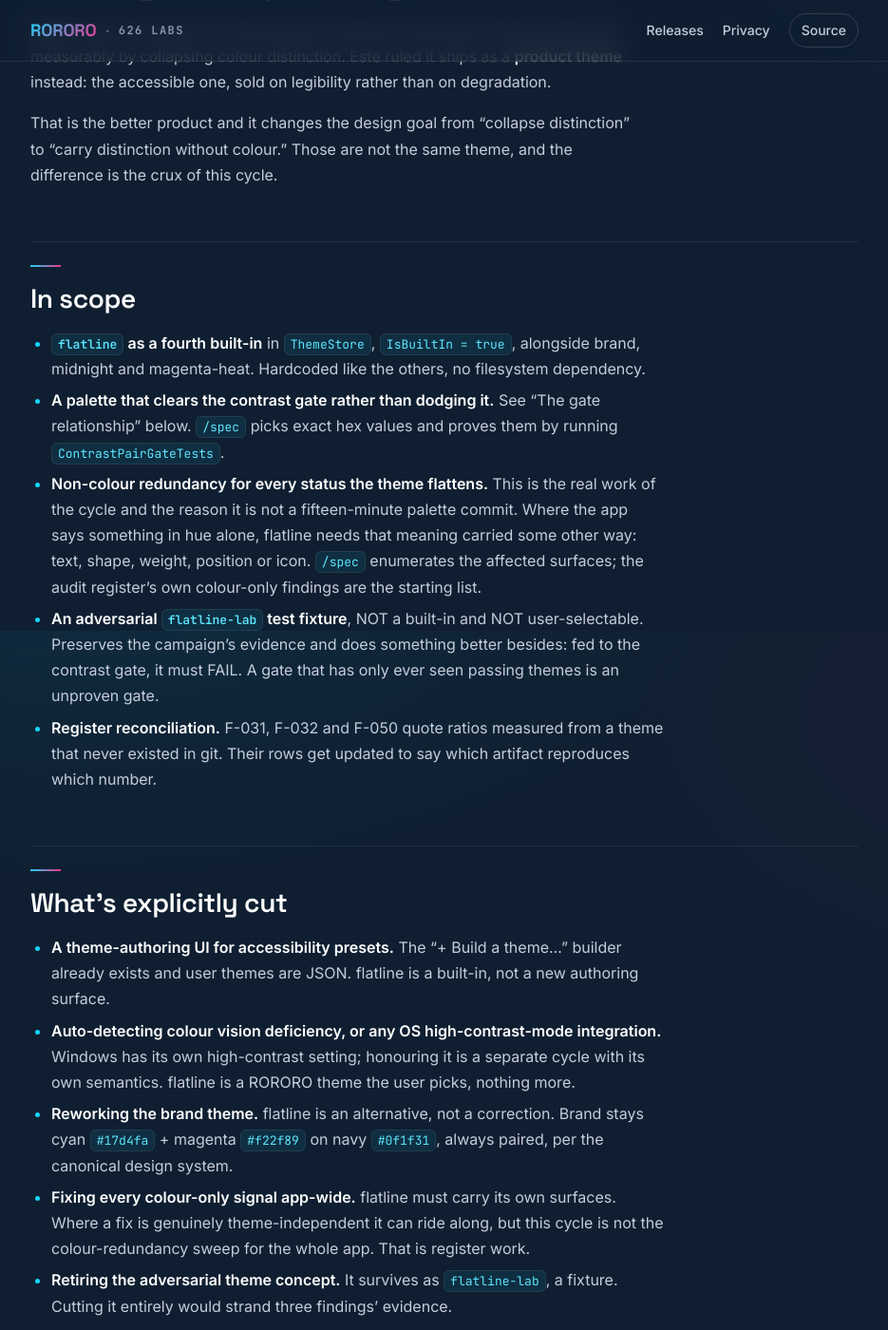
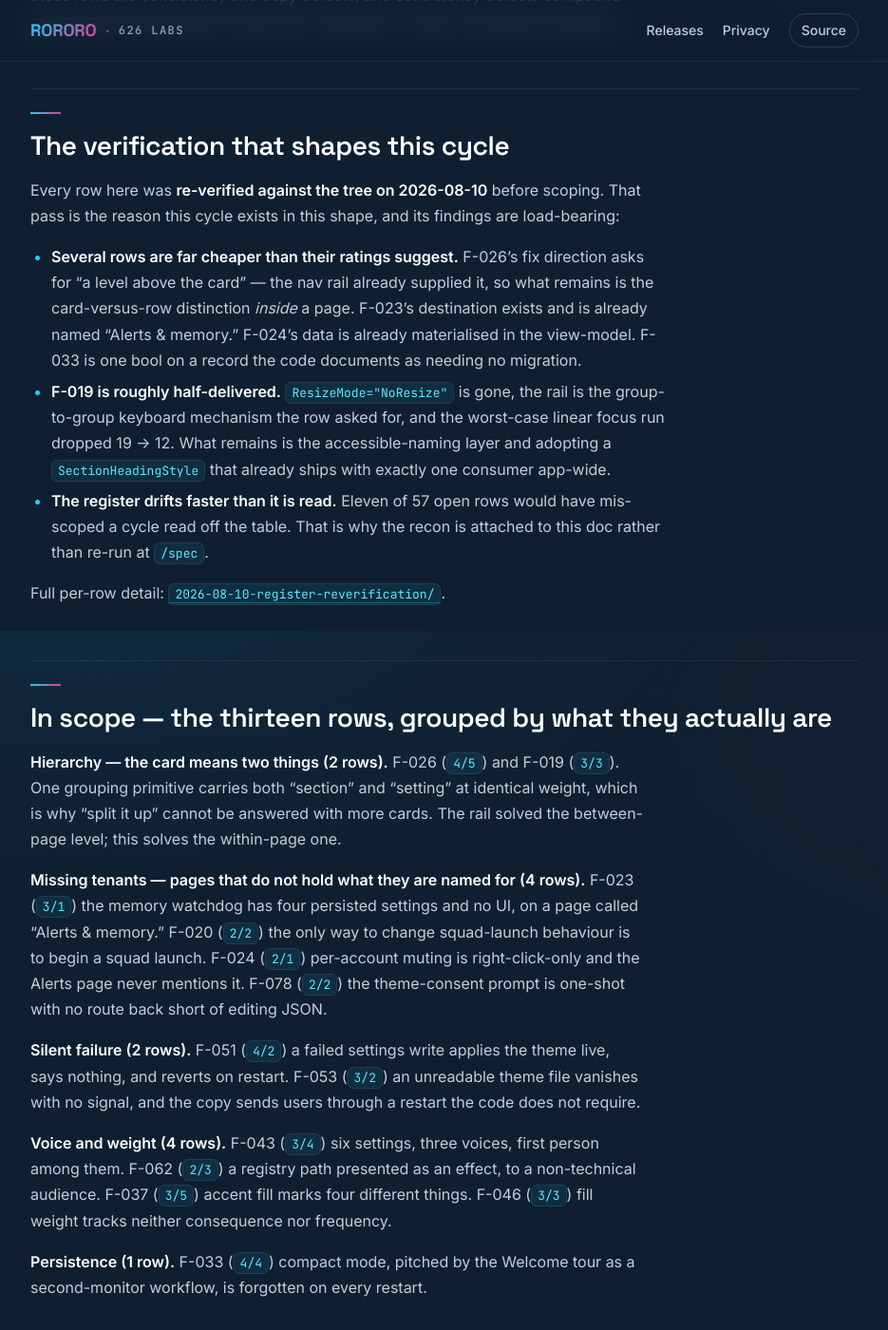
Before and after one commit to estevanhernandez-stack-ed/ROROROblox, a Jekyll site: the page built from docs/scope.md, in a window 1280 px wide and 1400 px high, scrolled down 1136 px. Shown: the whole window at 95% size, without its empty margins (172-1107 px from the left). Built offline with Jekyll 4.4.1, drawn with Linux system fonts in a browser that asks for light colours; our own code applies the rules of GitHub Pages for plain Markdown files; some of the changed text lies outside the part shown.

Commit message:
docs(scope): v1.18 cycle -- Settings becomes a place
Thirteen findings-register rows, one surface, one story: v1.16 built the
Settings shell and nobody finished furnishing it. A page called "Alerts &
memory" with no memory controls, a theme picker that fails to persist
silently, a card primitive carrying two incompatible meanings at identical
weight, six settings in three voices.

Cluster picked from data rather than instinct. The 51 open rows bucketed
by fix affinity: Preferences 13, accessible naming 9, copy 8, dialog
vocabulary 5, button/banner 3, tail 13. Settings won on coherence per row
-- one surface, and the re-verification had already shown several of its
rows to be far cheaper than rated.

Zero deepening rounds, earned rather than assumed: every row was
re-verified against the tree hours before scoping, evidence committed. The
interview beats were flowed per the fully-autonomous contract because what
they would have produced was already on disk. The four genuine forks that
remain are design calls, surfaced as assumptions with defaults.

Three exclusions carried in as guards, not preferences: F-050 never closes
in a sweep (its status cell auto-deletes the gate exemption and reddens
three built-in themes), F-091 is a plugin-contract change, F-068's 61 flat
call sites is its own cycle.

Two rows kept with their edges named rather than smuggled: F-037 is a
nine-window sweep, F-046 spans four surfaces and brushes F-068's shared-
style territory. scope.md instructs /spec where F-046's line has to hold,
because quietly counting them as Preferences rows is how a 13-row cycle
becomes a 61-site one.

builder-profile.md refreshed for the cycle -- it was still describing the
v1.3.x default-game widget work, and downstream commands read it.

Co-Authored-By: Claude Opus 5 (1M context) <noreply@anthropic.com>

```diff
--- a/docs/scope.md
+++ b/docs/scope.md
@@ -1,135 +1,159 @@
-# RORORO — Scope: flatline, the readable theme
+# RORORO — Scope: Settings becomes a place
 
-Cart cycle on an established app. Substantive design will land in a spec authored during `/spec`;
-this doc is the scope contract that spec answers to.
+Remediation cycle on an established app. Thirteen findings-register rows, one surface, one story.
 
-Cycle history: v1.1 scope (multi-instance + saved-account quick-launch) in
-[`2026-05-03-rororoblox-design.md`](superpowers/specs/2026-05-03-rororoblox-design.md). v1.2
-per-account FPS limiter, v1.3.x default-game widget + local rename, v1.4 plugin system, v1.7.0
-install deferral. Most recent: the UIA capture tool, merged as PR #102.
+Cycle history: v1.16 built the Settings shell — five-page nav rail, resizable window, card vocabulary.
+v1.17 shipped flatline and the rendered contrast gate. Most recent: v1.17.0.0, published as a
+**pre-release** on 2026-08-10. Store submission is deliberately deferred until the backbone is
+remediated; this cycle is the first pass of that remediation.
 
 ## Idea
 
-Ship `flatline` as a real, user-selectable built-in theme: the one that carries no meaning in colour.
-One background, one text colour, one accent, maximum legibility. If you cannot distinguish hues, or
-you are on a bad panel in bright sun, this is the theme that still works.
+The Settings shell shipped and nobody finished furnishing it.
+
+v1.16 built the room — a nav rail, five pages, real containers, a resizable window. Then the cycle
+ended. What is left is thirteen rows that all say a version of the same thing: **the structure
+exists and the things that belong inside it were never moved in.** A page called "Alerts & memory"
+with no memory controls. A theme picker that fails to persist without saying so. A card primitive
+carrying two incompatible meanings at identical weight. Six settings written in three voices.
+
+This cycle furnishes the room.
 
 ## Who it's for
 
-The Pet Sim 99 clan member running eight alts, same as always. Specifically the slice of them who
-cannot rely on colour: roughly 8% of men have some form of colour vision deficiency, and RORORO's
-entire status vocabulary is currently hue. The cyan-versus-magenta tray ring, the magenta MAIN badge,
-the amber expired-session row, the coloured caption swatches. Every one of those says something, and
-says it only in colour.
+The Pet Sim 99 clan member, same as always — a non-technical Windows user running eight alts. But
+this cycle's user is specifically **the one who opens Settings and tries to change something.**
+Today that person hits a page named for a feature that is not on it, edits `settings.json` in
+Notepad to change a memory threshold, and cannot tell whether the theme they picked actually saved.
 
-Secondary user, honestly: this project. flatline is the theme that makes colour-only signalling
-visible, which is why the glow campaign wanted it.
+Secondary user, honestly: everyone who has to reason about this app later. Six of these rows are
+consistency and copy defects, and consistency defects compound — every future surface either
+inherits the vocabulary or adds a fourteenth exception.
 
-## The ruling that shapes this cycle
+## The verification that shapes this cycle
 
-flatline was conceived as an adversarial instrument, authored to make the app fail measurably by
-collapsing colour distinction. Este ruled it ships as a **product theme** instead: the accessible one,
-sold on legibility rather than on degradation.
+Every row here was **re-verified against the tree on 2026-08-10** before scoping. That pass is the
+reason this cycle exists in this shape, and its findings are load-bearing:
 
-That is the better product and it changes the design goal from "collapse distinction" to "carry
-distinction without colour." Those are not the same theme, and the difference is the crux of this
-cycle.
+- **Several rows are far cheaper than their ratings suggest.** F-026's fix direction asks for "a
+  level above the card" — the nav rail already supplied it, so what remains is the card-versus-row
+  distinction *inside* a page. F-023's destination exists and is already named "Alerts & memory."
+  F-024's data is already materialised in the view-model. F-033 is one bool on a record the code
+  documents as needing no migration.
+- **F-019 is roughly half-delivered.** `ResizeMode="NoResize"` is gone, the rail is the
+  group-to-group keyboard mechanism the row asked for, and the worst-case linear focus run dropped
+  19 → 12. What remains is the accessible-naming layer and adopting a `SectionHeadingStyle` that
+  already ships with exactly one consumer app-wide.
+- **The register drifts faster than it is read.** Eleven of 57 open rows would have mis-scoped a
+  cycle read off the table. That is why the recon is attached to this doc rather than re-run at
+  `/spec`.
 
-## In scope
+Full per-row detail: [`2026-08-10-register-reverification/`](superpowers/research/2026-08-10-register-reverification/).
 
-- **`flatline` as a fourth built-in** in `ThemeStore`, `IsBuiltIn = true`, alongside brand, midnight
-  and magenta-heat. Hardcoded like the others, no filesystem dependency.
-- **A palette that clears the contrast gate rather than dodging it.** See "The gate relationship"
-  below. `/spec` picks exact hex values and proves them by running
-  `ContrastPairGateTests`.
-- **Non-colour redundancy for every status the theme flattens.** This is the real work of the cycle
-  and the reason it is not a fifteen-minute palette commit. Where the app says something in hue
-  alone, flatline needs that meaning carried some other way: text, shape, weight, position or icon.
-  `/spec` enumerates the affected surfaces; the audit register's own colour-only findings are the
-  starting list.
-- **An adversarial `flatline-lab` test fixture**, NOT a built-in and NOT user-selectable. Preserves
-  the campaign's evidence and does something better besides: fed to the contrast gate, it must FAIL.
-  A gate that has only ever seen passing themes is an unproven gate.
-- **Register reconciliation.** F-031, F-032 and F-050 quote ratios measured from a theme that never
-  existed in git. Their rows get updated to say which artifact reproduces which number.
+## In scope — the thirteen rows, grouped by what they actually are
+
+**Hierarchy — the card means two things (2 rows).**
+F-026 (`4/5`) and F-019 (`3/3`). One grouping primitive carries both "section" and "setting" at
+identical weight, which is why "split it up" cannot be answered with more cards. The rail solved the
+between-page level; this solves the within-page one.
+
+**Missing tenants — pages that do not hold what they are named for (4 rows).**
+F-023 (`3/1`) the memory watchdog has four persisted settings and no UI, on a page called "Alerts &
+memory." F-020 (`2/2`) the only way to change squad-launch behaviour is to begin a squad launch.
+F-024 (`2/1`) per-account muting is right-click-only and the Alerts page never mentions it. F-078
+(`2/2`) the theme-consent prompt is one-shot with no route back short of editing JSON.
+
+**Silent failure (2 rows).**
+F-051 (`4/2`) a failed settings write applies the theme live, says nothing, and reverts on restart.
+F-053 (`3/2`) an unreadable theme file vanishes with no signal, and the copy sends users through a
+restart the code does not require.
+
+**Voice and weight (4 rows).**
+F-043 (`3/4`) six settings, three voices, first person among them. F-062 (`2/3`) a registry path
+presented as an effect, to a non-technical audience. F-037 (`3/5`) accent fill marks four different
+things. F-046 (`3/3`) fill weight tracks neither consequence nor frequency.
+
+**Persistence (1 row).**
+F-033 (`4/4`) compact mode, pitched by the Welcome tour as a second-monitor workflow, is forgotten
+on every restart.
+
+## What "done" looks like
+
+A clan member opens Settings and every page holds what its name promises. Changing a memory
+threshold does not require Notepad. Picking a theme that fails to save says so. A section reads as a
+section and a setting reads as a setting without either being a card. The page speaks in one voice,
+in second person, and the loudest control on screen is the one the window exists to perform.
+
+Register goes from **51 open to 38**, and `dotnet test ROROROblox.slnx` is green including the
+contrast gate and the three rendered gates v1.17 added.
 
 ## What's explicitly cut
 
-- **A theme-authoring UI for accessibility presets.** The "+ Build a theme..." builder already
-  exists and user themes are JSON. flatline is a built-in, not a new authoring surface.
-- **Auto-detecting colour vision deficiency, or any OS high-contrast-mode integration.** Windows has
-  its own high-contrast setting; honouring it is a separate cycle with its own semantics. flatline is
-  a RORORO theme the user picks, nothing more.
-- **Reworking the brand theme.** flatline is an alternative, not a correction. Brand stays cyan
-  `#17d4fa` + magenta `#f22f89` on navy `#0f1f31`, always paired, per the canonical design system.
-- **Fixing every colour-only signal app-wide.** flatline must carry its own surfaces. Where a fix is
-  genuinely theme-independent it can ride along, but this cycle is not the colour-redundancy sweep
-  for the whole app. That is register work.
-- **Retiring the adversarial theme concept.** It survives as `flatline-lab`, a fixture. Cutting it
-  entirely would strand three findings' evidence.
-- **Shipping it as the default.** Brand stays default.
+- **F-050 does not close, and must not.** `NoExemptionOutlivesItsFinding` deletes the contrast
+  gate's exemption the moment that row stops reading `open`, which reddens **three** built-in themes
+  — brand 3.79:1, midnight 4.16:1, magenta-heat 3.29:1, all under a 4.5 threshold. Only flatline
+  survives. It stays open until something implements its fix direction, which is not this cycle.
+- **F-091 — plugin theming — is its own cycle.** Plugins read the host's active theme *id* and look
+  it up in a hardcoded table, so every user-authored theme is already broken in every plugin. The
+  fix is a theme message in `plugin_contract.proto`, a `PluginContract` version bump, a host-side
+  push, and a matching `ur-task` release. A contract change to a NuGet external authors consume does
+  not get improvised inside a remediation sweep.
+- **F-068 — the button vocabulary — is its own cycle.** Re-counted at **61 un-migrated call sites
+  across 24 files, direction FLAT**: 96 pre-wave-5, 61 at the commit that wrote the file's own
+  "63 across 15 files" comment, 61 at HEAD. Wave 5 migrated 35 in one pass and nothing has moved in
+  five days. Its template-trigger half is 0% shipped.
+- **The 38 remaining open rows.** This cycle is one cluster, not a register sweep.
 
-## The gate relationship, resolved
+## The two rows that are not really Preferences, named rather than smuggled
 
-`ContrastPairGateTests.EveryDeclaredPairClearsAaUnderEveryTheme` measures every declared
-Background/Foreground token pair at 4.5:1 across every built-in, with one exemption: `WhiteBrush` on
-`MagentaBrush`, citing F-050, floor 3.20 against a worst measured value of 3.2858 in magenta-heat.
+Honesty about the cluster's edges, because "one surface" is the cycle's whole justification:
 
-The apparent conflict, that an adversarial theme would redden the gate, does not survive contact with
-what the gate actually measures. It measures **foreground against its own fill**. What flatline
-collapses is **distinction between semantic elements**: cyan versus magenta as two accents, row
-backgrounds against each other, the expired-row amber against the ordinary row. The gate never
-measures either of those. They are orthogonal.
-
-So flatline passes by construction, with one real constraint: its single accent is used as a fill
-with white text on it, so **white-on-accent must clear the 3.20 exemption floor**, and should target
-the full 4.5:1 so the exemption is not needed at all. Under the product-theme ruling that is not a
-compromise, it is the goal.
-
-**No gate change, no new exemption, and specifically no concept of a theme that is exempt from
-measurement.** That last one was considered and rejected: an "adversarial themes skip the gate" escape
-hatch is exactly where a real regression would hide.
-
-## What "done" looks like
-
-A clan member opens Settings, Appearance, picks Flatline, and the app is entirely usable without
-seeing a single hue. Every status that was colour is now also words or shape. `dotnet test` is green
-including the contrast gate. `scripts/capture-ui.ps1` picks the theme up with no code change and
-produces a fourth round of evidence, 56 captures instead of 42. And `flatline-lab` proves the gate
-fails when it should.
+- **F-037** is a nine-window Close-button sweep. Bounded — nine buttons, and the re-verification
+  measured today's split at 5 accent-filled versus 4 secondary, so half the app already does what
+  the fix direction asks. It is a decide-and-sweep, not a fix-one-window.
+- **F-046** spans MainWindow, Library, Plugins and Preferences, and its fix direction names *shared
+  button styles* — which is F-068's territory. **Scope it deliberately at `/spec`:** define the
+  destructive variant and assign by consequence on this cycle's surfaces; do **not** start the
+  61-site migration. If that line cannot hold, F-046 drops to F-068's cycle rather than dragging it
+  forward.
 
 ## Loose implementation notes
 
-Non-binding, refined in `/spec`.
+Non-binding, refined at `/spec`.
 
-- The `Theme` record's slots collapse naturally: `Bg`, `Navy` and `RowBg` toward one surface value,
-  `Cyan` and `Magenta` toward one accent, `White` and `MutedText` toward legible text. `MutedText`
-  cannot simply equal `White` — F-032's 1.00:1 is precisely that failure. It needs to stay
-  distinguishable from body text while remaining legible on the surface, which is a genuine constraint
-  rather than a slot to zero out.
-- `RowExpiredBg` and `RowExpiredAccent` are the sharpest colour-only signal in the app. Expired
-  sessions are currently amber and nothing else.
-- `ThemeService.ApplyTo` derives `InteractiveEdge` via `EdgeRemediation.Decide`. A theme with one
-  accent and one surface may trigger the edge-remediation prompt on first selection. Worth checking
-  early: a built-in that asks the user a question the moment they pick it is a bad first impression.
-- The capture tool matches theme ids on the substring `Id = <id>,`, so the id stays `flatline` for
-  tooling continuity regardless of the display name.
+- `Controls/ControlStyles.xaml` ships `SectionHeadingStyle` with exactly one consumer app-wide
+  (`DiagnosticsWindow`). Preferences' three card headings are hand-rolled 13px SemiBold. F-026 and
+  F-019 may both be partly answered by adopting what already exists rather than inventing a level.
+- F-051's fix direction names a pattern the page already has — `AlertsStatusLine`. Mirror it rather
+  than design a second status affordance.
+- The `AutomationProperties` layer is effectively absent app-wide: 0 of 137 Button/ComboBox/
+  ToggleButton/TextBox declarations carry a `Name`. F-019's remainder overlaps F-052, which is
+  **not** in this cycle — decide at `/spec` whether Preferences gets named here or waits for the
+  cross-surface pass, and say which.
+- Four rows are pure copy (F-043, F-062, plus the copy halves of F-053 and F-023). Clan-facing
+  register per `CLAUDE.md`: second person, terminal periods, no jargon, no first person.
 
 ## Assumptions surfaced
 
-Per the fully-autonomous contract, these were filled from the record rather than asked.
+Per the fully-autonomous contract, filled from the record rather than asked. Each is a real fork
+`/spec` should either confirm or overturn.
 
-- **Display name stays "Flatline"** *(default — confirm on next interactive run)*. Este coined it and
-  it describes flattening colour rather than flattening a patient. The accessibility promise is
-  carried by the theme's description text, not its name. If it reads as "broken" to a clan member,
-  `/prd` is the place to change it; the id must stay `flatline` either way.
-- **Not the default theme** *(default — confirm on next interactive run)*. Nothing in the record
-  suggests replacing brand as the default, and brand is the product's identity.
-- **Scope excludes the app-wide colour-redundancy sweep** *(default — confirm on next interactive
-  run)*. flatline carries its own surfaces; the rest is register work with its own 51 open rows.
+- **F-020's careful-mode toggle gets a home on an existing page rather than a sixth nav item**
+  *(default — confirm)*. The rail has no launch page and the row's fix direction assumes one. Adding
+  a sixth page for a single checkbox trades one inconsistency for another; Startup is the closest
+  existing fit.
+- **F-023 ships all four watchdog settings, not a subset** *(default — confirm)*. They are persisted
+  together and the page is already named for them; shipping two of four leaves the same complaint.
+- **F-026's answer is typographic, not a new container** *(default — confirm)*. The rail supplied
+  the structural level; adding a second container primitive inside a page risks the exact
+  two-meanings defect the row is about.
+- **F-037 sweeps toward secondary-for-dismissal** *(default — confirm)*, following the fix
+  direction and Diagnostics' existing precedent, rather than promoting the other four windows to
+  accent.
 
 ## Distribution audience
 
-Unchanged: Pet Sim 99 clan first, Microsoft Store second. Worth noting for the Store listing that an
-accessibility theme is a listing asset rather than a footnote, and it is the kind of thing Store
-reviewers read favourably.
+Unchanged: Pet Sim 99 clan first, Microsoft Store second — with the Store deliberately parked. Worth
+noting for the eventual listing that "Settings you can actually use" is a weaker headline than an
+accessibility theme, so this cycle is backbone work rather than listing material, and that is the
+point of doing it now while submission is deferred.
```
Also changed, not shown: docs/builder-profile.md (+42 -13 lines), process-notes.md (+47 -0 lines).
